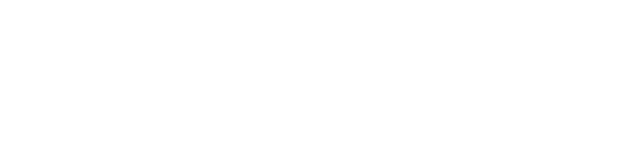
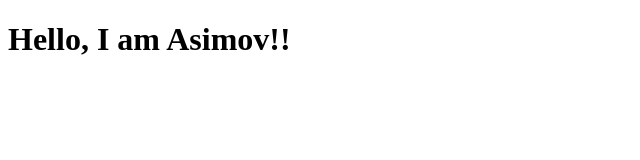
Before and after one commit to volumetric/asimov-website, a plain HTML site: page index.html in a window 1280 px wide. Shown: the whole page, without its empty margins (0-640 px from the left). Drawn offline with Linux system fonts and the light colour scheme.

Commit message:
Added the index.html page

```diff
--- a/index.html
+++ b/index.html
@@ -4,6 +4,7 @@
     <meta charset="UTF-8">
     <meta name="viewport" content="width=device-width, initial-scale=1.0">
     <title>Asimov</title>
+    <h1>Hello, I am Asimov!!</h1>
 </head>
 <body>
 
```
